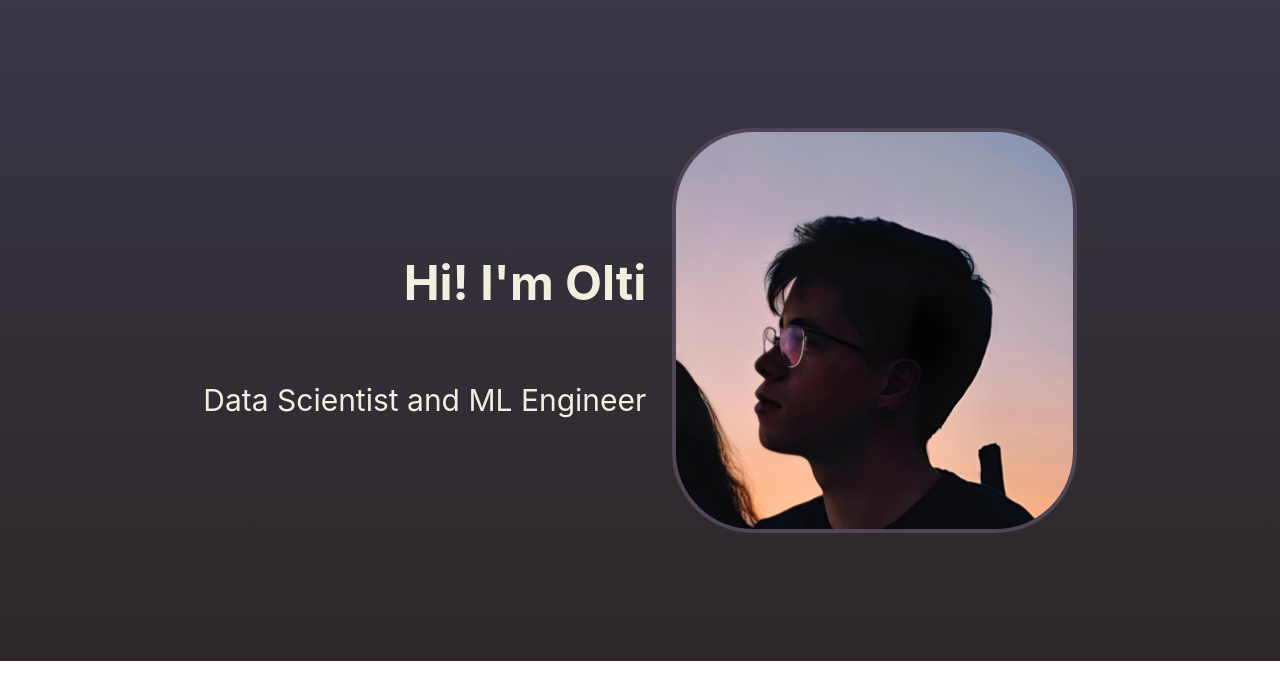
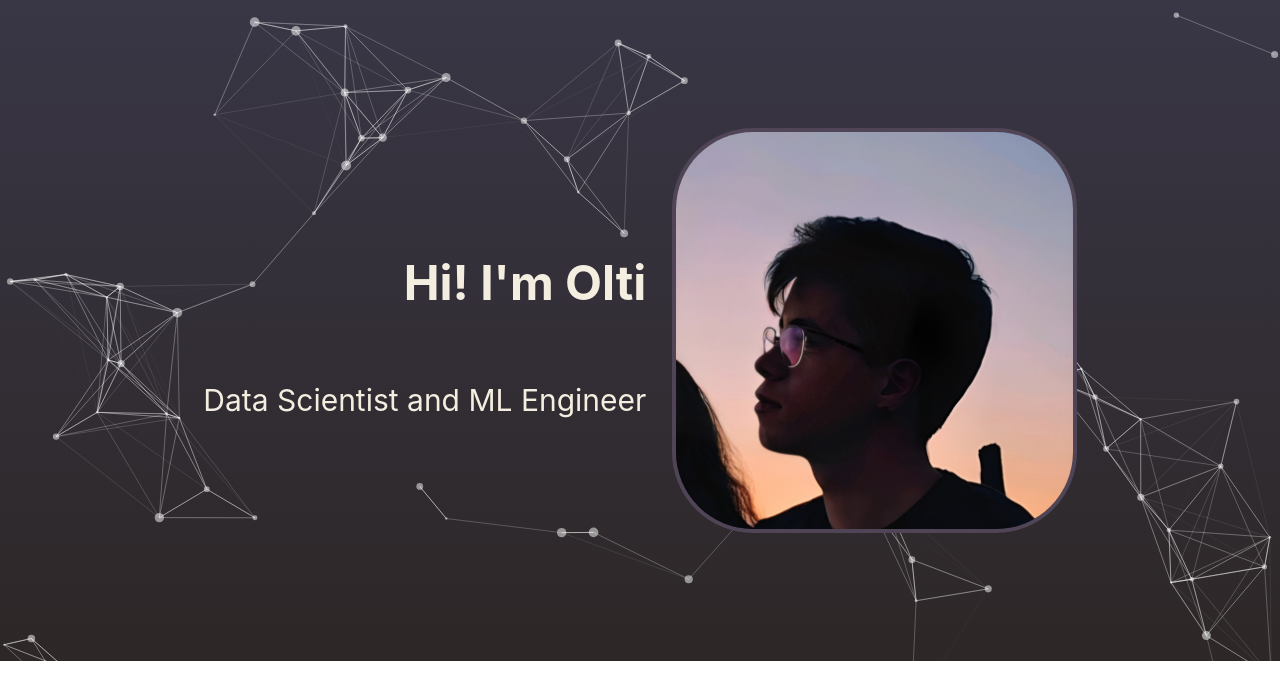
Before and after one commit to OltiRocka/personalPortfolio, a React (Create React App) app: page / in a window 1280 px wide. Shown: the top 700 px of the page. Built offline with nearby package versions, Linux system fonts and the light colour scheme.

Commit message:
fix:first-commit

```diff
--- a/src/components/home/Home.jsx
+++ b/src/components/home/Home.jsx
@@ -1,11 +1,95 @@
 import React from "react";
 import './Style.css'
 import me from '../assets/me.jpeg'
+import { useCallback } from "react";
+import Particles from "react-particles";
+import { loadFull } from "tsparticles";
 
 const Home = () => {
+  const particlesInit = useCallback(async engine => {
+    console.log(engine);
+    // you can initiate the tsParticles instance (engine) here, adding custom shapes or presets
+    // this loads the tsparticles package bundle, it's the easiest method for getting everything ready
+    // starting from v2 you can add only the features you need reducing the bundle size
+    await loadFull(engine);
+}, []);
+
+const particlesLoaded = useCallback(async container => {
+    await console.log(container);
+}, []);
+
   return (
     <div className="home-container">
-
+      <Particles
+            id="tsparticles"
+            init={particlesInit}
+            loaded={particlesLoaded}
+            options={{
+                fpsLimit: 120,
+                interactivity: {
+                    events: {
+                        onClick: {
+                            enable: true,
+                            mode: "push",
+                        },
+                        onHover: {
+                            enable: true,
+                            mode: "repulse",
+                        },
+                        resize: true,
+                    },
+                    modes: {
+                        push: {
+                            quantity: 4,
+                        },
+                        repulse: {
+                            distance: 200,
+                            duration: 0.4,
+                        },
+                    },
+                },
+                particles: {
+                    color: {
+                        value: "#ffffff",
+                    },
+                    links: {
+                        color: "#ffffff",
+                        distance: 150,
+                        enable: true,
+                        opacity: 0.5,
+                        width: 1,
+                    },
+                    collisions: {
+                        enable: true,
+                    },
+                    move: {
+                        direction: "none",
+                        enable: true,
+                        bounce:false,
+                        random: false,
+                        speed: 3,
+                        straight: false,
+                    },
+                    number: {
+                        density: {
+                            enable: true,
+                            area: 800,
+                        },
+                        value: 80,
+                    },
+                    opacity: {
+                        value: 0.5,
+                    },
+                    shape: {
+                        type: "circle",
+                    },
+                    size: {
+                        value: { min: 1, max: 5 },
+                    },
+                },
+                detectRetina: true,
+            }}
+        />
       <div className="first-block">
         <h2 className="introduction-text">
           Hi! I'm Olti
--- a/src/components/home/Style.css
+++ b/src/components/home/Style.css
@@ -1,7 +1,7 @@
 .home-container{
     background: linear-gradient(#393646,#2D2727);
     height: auto;
-    position: fixed;
+    position: relative;
     width: 100%;
     display: flex;
     align-items: center;
@@ -32,3 +32,16 @@
     border-radius:20% ;
     border:4px solid #4F4557;
 }
+
+.particles {
+    position: absolute;
+    top: 0;
+    left: 0;
+    width: 100%;
+    height: 100%;
+    z-index: 1;
+  }
+  .first-block, .me-image {
+    z-index: 2;
+    /* Other styles... */
+  }
```
